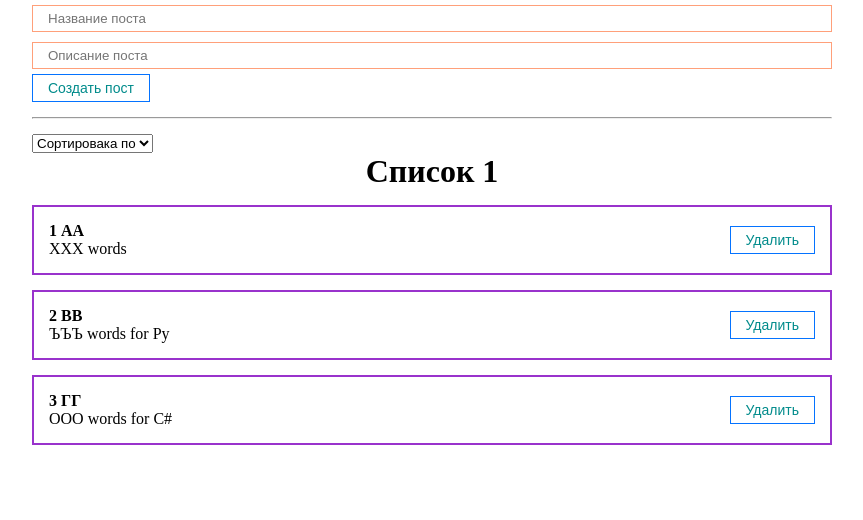
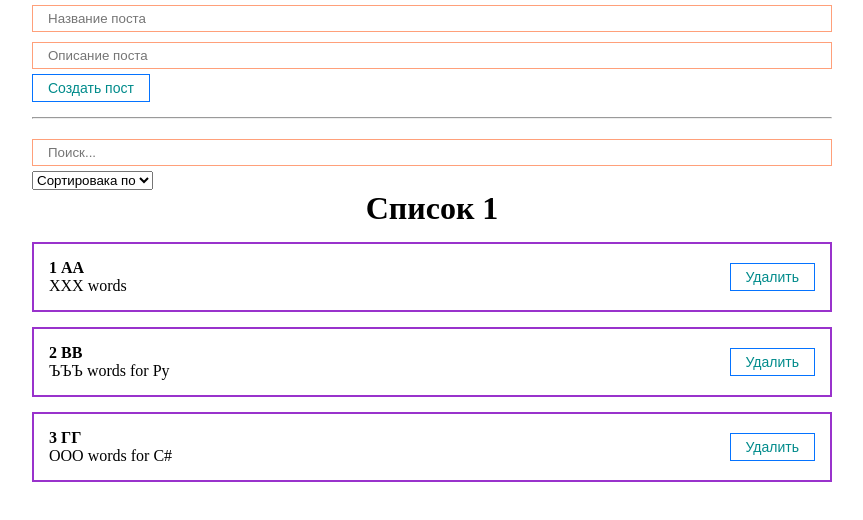
Before and after one commit to MaahesCr/React-Full-Course-Ulbi, a React (Create React App) app: page /posts in a window 1280 px wide. Shown: the top 520 px of the page, without its empty margins (208-1071 px from the left). Built offline with nearby package versions, Linux system fonts and the light colour scheme.

Commit message:
feat: Добавил поиск. Use memo

```diff
--- a/src/App.js
+++ b/src/App.js
@@ -1,9 +1,9 @@
-import React, { useRef, useState } from 'react'
+import React, { useMemo, useRef, useState } from 'react'
 import Counter from './components/counter';
 import PostForm from './components/PostForm';
-import PostItem from './components/postItem';
 import PostList from './components/PostList';
-import MySelect from './components/UI/Select/MySelect';
+import PostFilter from './components/PostFilter';
+
 
 import './styles/App.css'
 
@@ -15,7 +15,17 @@ function App() {
     {id: 3, title: 'ГГ', body: 'ООО words for C#'}
   ])
 
-  const [selectedSort, setSelectedSort] = useState('')
+  const [filter, setFilter] = useState({sort: '', query: ''})
+
+  const sortedPosts = useMemo(() => {
+    if (filter.sort) {
+      return [...posts].sort((a,b) => a[filter.sort].localeCompare(b[filter.sort]))
+    } return posts;
+  }, [filter.sort, posts]);
+
+  const sortedAndSearchedPosts = useMemo(() => {
+    return sortedPosts.filter(post => post.title.toLowerCase().includes(filter.query.toLocaleLowerCase()))
+  }, [filter.query, sortedPosts])
 
   const createPost = (newPost) => {
     setPosts([...posts, newPost])
@@ -25,32 +35,15 @@ function App() {
     setPosts(posts.filter(p => p.id !== post.id))
   }
 
-  const sortPosts = (sort) => {
-    setSelectedSort(sort)
-    setPosts([...posts].sort((a,b) => a[sort].localeCompare(b[sort])))
-  }
-
   return (
     <div className="App">
       <PostForm create={createPost}/>
       <hr style={{margin:'15px 0'}}/>
-      <div>
-        <MySelect
-          value={selectedSort}
-          onChange = {sortPosts}
-          defaultValue='Сортировака по'
-          option={[
-            {value:'title', name:'По названию'},
-            {value:'body', name:'По описанию'},
-          ]}
-        />
-      </div>
-      {posts.length !==0
-        ?
-        <PostList remove={removePost} posts = {posts} title = 'Список 1'/>
-        :
-        <h3 style={{textAlign:'center'}}>Посты не найдены</h3>
-      }
+      <PostFilter
+        filter={filter}
+        setFilter={setFilter}
+      />
+      <PostList remove={removePost} posts = {sortedAndSearchedPosts} title = 'Список 1'/>
     </div>
   );
 }
--- /dev/null
+++ b/src/components/PostFilter.jsx
@@ -0,0 +1,24 @@
+import React from 'react'
+import MyInp from './UI/Input/MyInp'
+import MySelect from './UI/Select/MySelect'
+
+export default function PostFilter({filter, setFilter}) {
+  return (
+    <div>
+    <MyInp
+      value={filter.query}
+      onChange={e => setFilter({...filter, query: e.target.value})}
+      placeholder='Поиск...'
+    />
+    <MySelect
+      value={filter.sort}
+      onChange = {selecredSort => setFilter({...filter, sort: selecredSort})}
+      defaultValue='Сортировака по'
+      option={[
+        {value:'title', name:'По названию'},
+        {value:'body', name:'По описанию'},
+      ]}
+    />
+  </div>
+  )
+}
--- a/src/components/PostList.jsx
+++ b/src/components/PostList.jsx
@@ -3,6 +3,10 @@ import PostItem from "./postItem";
 
 
 const PostList = ({remove, posts, title}) => {
+    if (!posts.length) {
+        return <h3 style={{textAlign:'center'}}>Посты не найдены</h3>
+    }
+
     return (
         <div>
             <h1 style={{textAlign:'center'}}>
```
